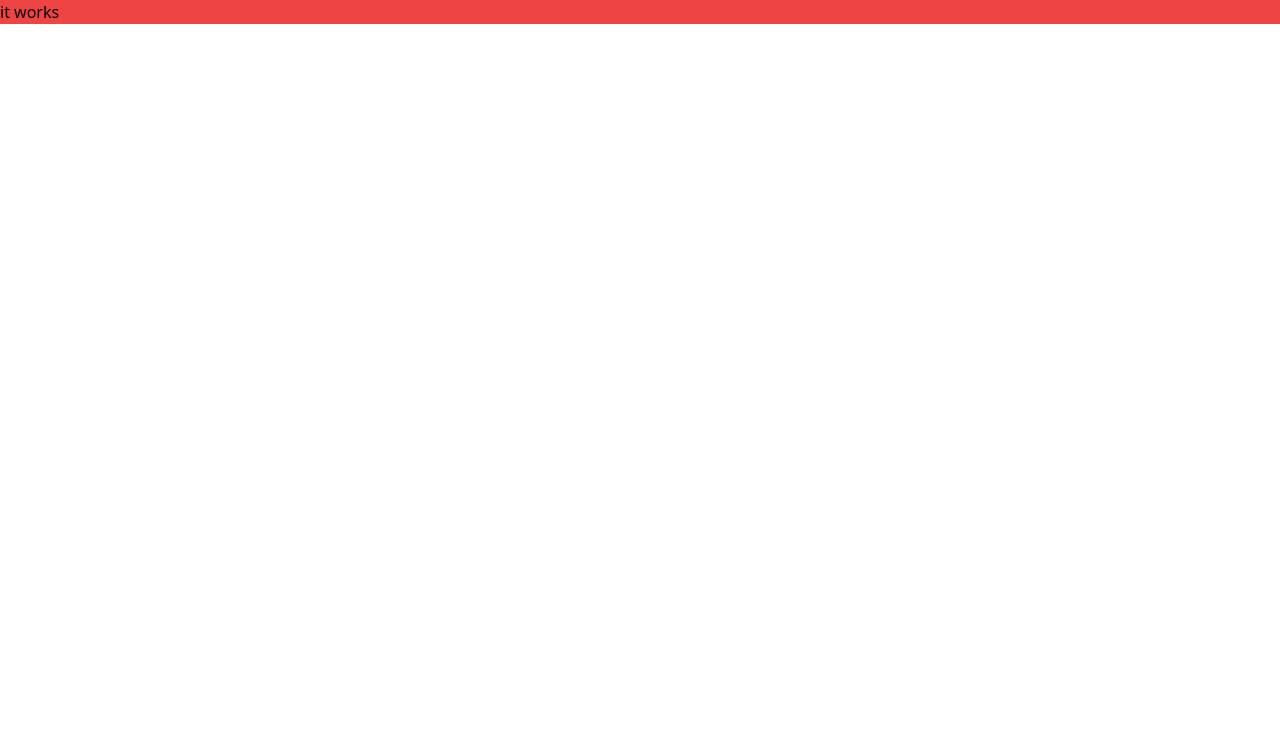
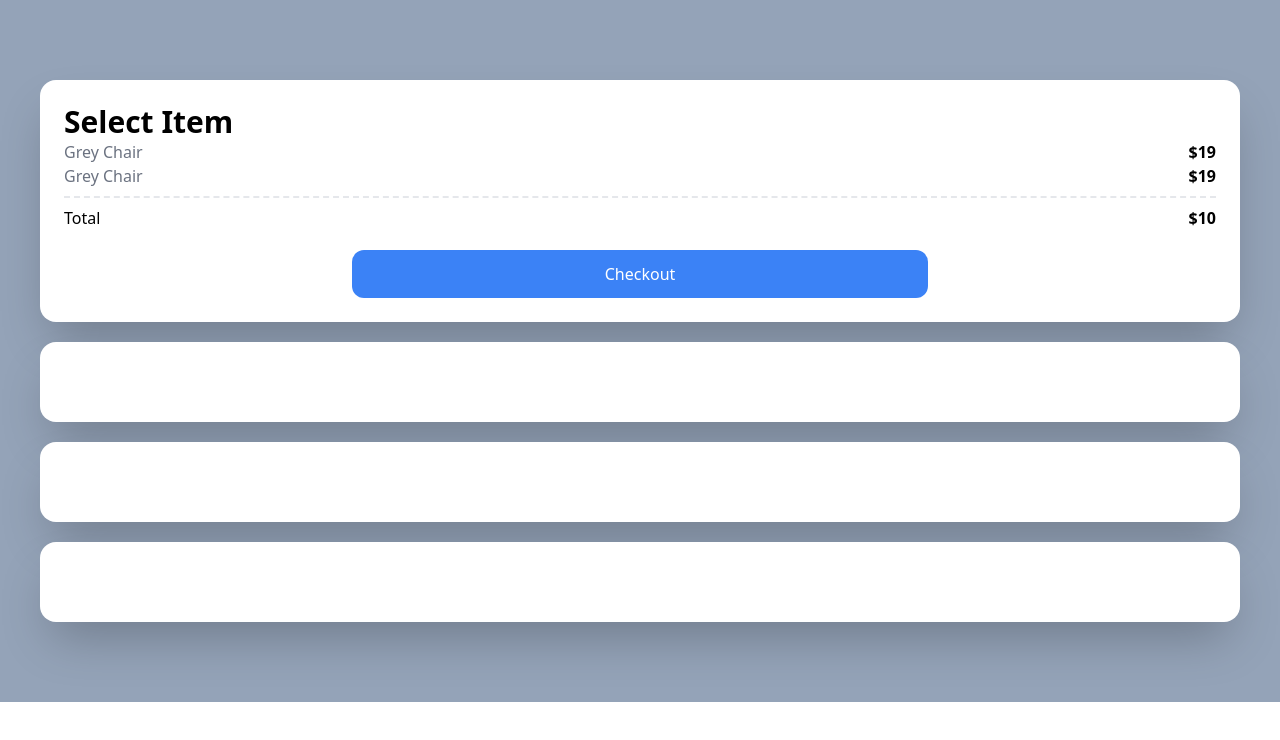
Before and after one commit to gangslee/carrot-market, a Next.js app: page / in a window 1280 px wide. Shown: the top 740 px of the page. Built offline with nearby package versions, Linux system fonts and the light colour scheme.

Commit message:
Tailwind Test Drive part One

```diff
--- a/pages/index.tsx
+++ b/pages/index.tsx
@@ -2,8 +2,28 @@
 
 const Home: NextPage = () => {
   return (
-    <div className="bg-red-500">
-      <h1 className="text-black">it works</h1>
+    <div className="bg-slate-400 py-20 px-10 flex flex-col space-y-5">
+      <div className="bg-white p-6 rounded-2xl shadow-2xl">
+        <span className="font-semibold text-3xl">Select Item</span>
+        <div className="flex justify-between my -2">
+          <span className="text-gray-500">Grey Chair</span>
+          <span className="font-semibold">$19</span>
+        </div>
+        <div className="flex justify-between">
+          <span className="text-gray-500">Grey Chair</span>
+          <span className="font-semibold">$19</span>
+        </div>
+        <div className="flex justify-between mt-2 pt-2 border-t-2 border-dashed">
+          <span>Total</span>
+          <span className="font-semibold">$10</span>
+        </div>
+        <div className="mt-5 bg-blue-500 text-white p-3 text-center rounded-xl w-2/4 mx-auto">
+          Checkout
+        </div>
+      </div>
+      <div className="bg-white p-10 rounded-2xl shadow-2xl"></div>
+      <div className="bg-white p-10 rounded-2xl shadow-2xl"></div>
+      <div className="bg-white p-10 rounded-2xl shadow-2xl"></div>
     </div>
   );
 };
```
